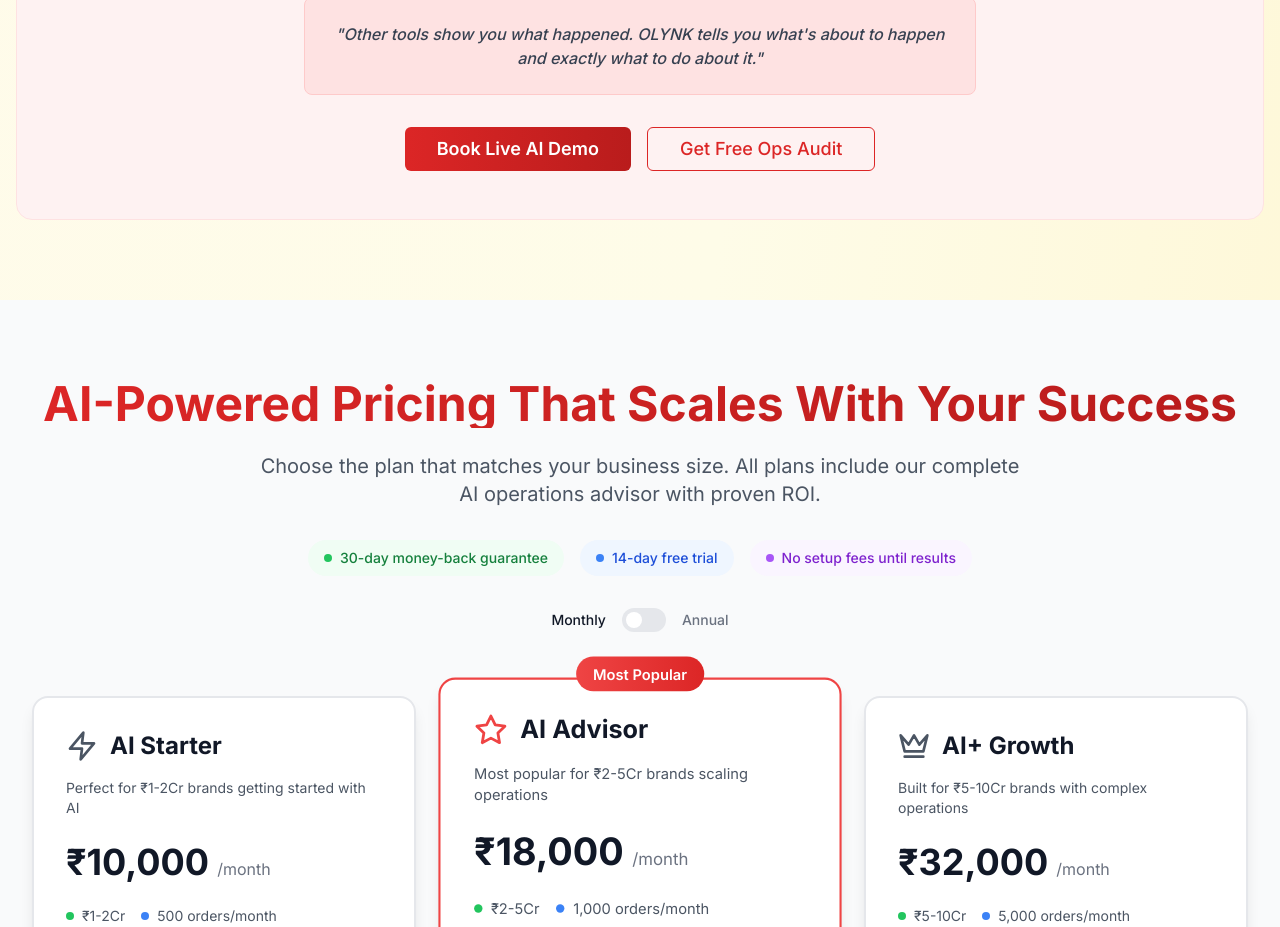
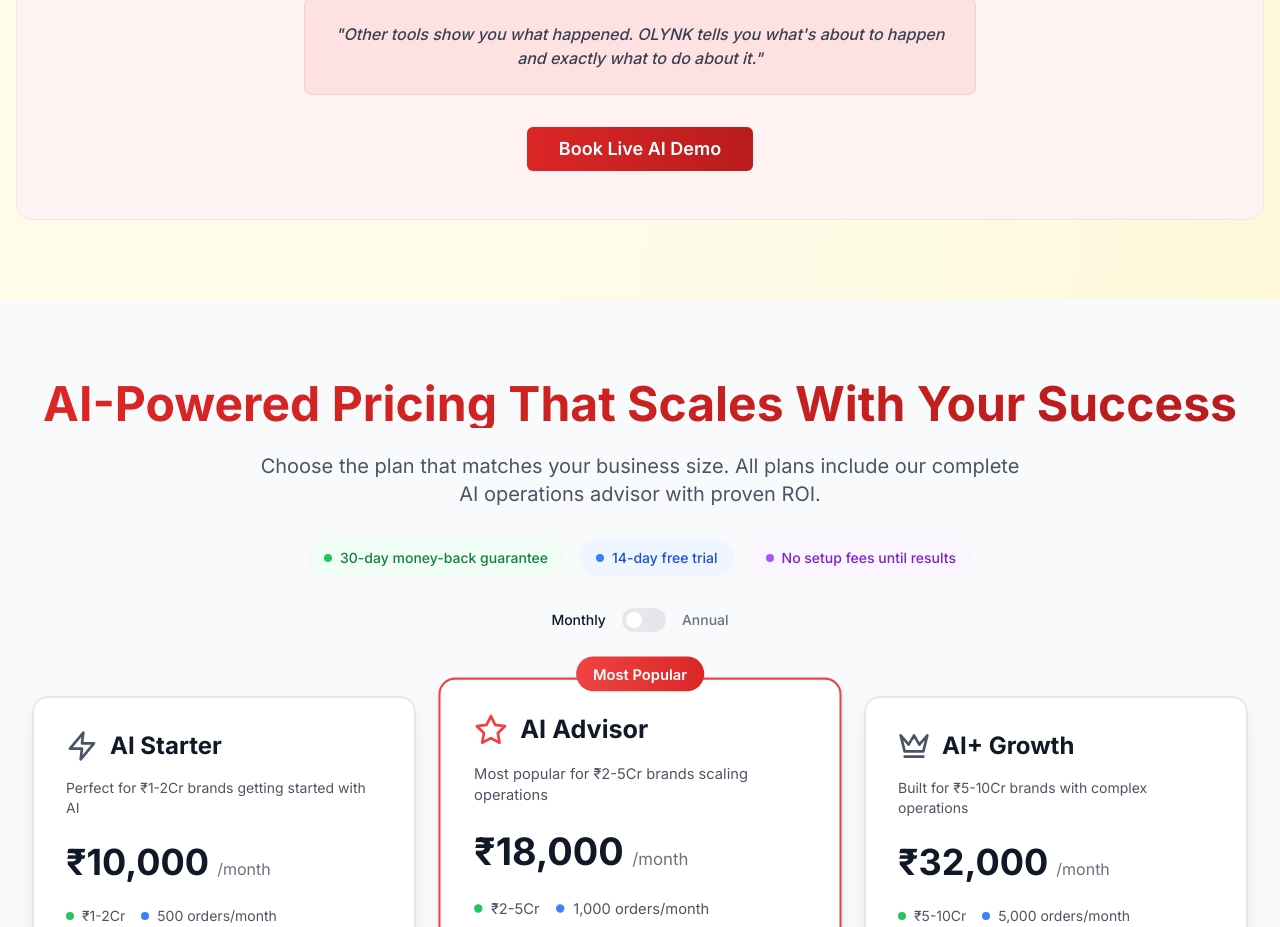
Before and after one commit to S7viks/olynk-website, a React (Vite) app: page / in a window 1280 px wide. Shown: the part 4880-5807 px from the top of the page. Built offline with nearby package versions, Linux system fonts and the light colour scheme; no server answers.

Commit message:
Deleted the 150 IQ section

```diff
--- a/src/components/D2CSection.tsx
+++ b/src/components/D2CSection.tsx
@@ -326,7 +326,7 @@ const D2CSection = () => {
             </p>
           </div>
 
-          <div className="flex flex-col sm:flex-row gap-4 justify-center">
+          <div className="flex justify-center">
             <Link to="/early-access-form">
               <Button
                 size="lg"
@@ -335,13 +335,6 @@ const D2CSection = () => {
                 Book Live AI Demo
               </Button>
             </Link>
-            <Button
-              variant="outline"
-              size="lg"
-              className="border-red-600 dark:border-blue-400 text-red-600 dark:text-blue-400 hover:bg-red-50 dark:hover:bg-blue-900/20 px-8 py-4 text-lg transform hover:scale-105 transition-all duration-300"
-            >
-              Get Free Ops Audit
-            </Button>
           </div>
         </div>
       </div>
```
